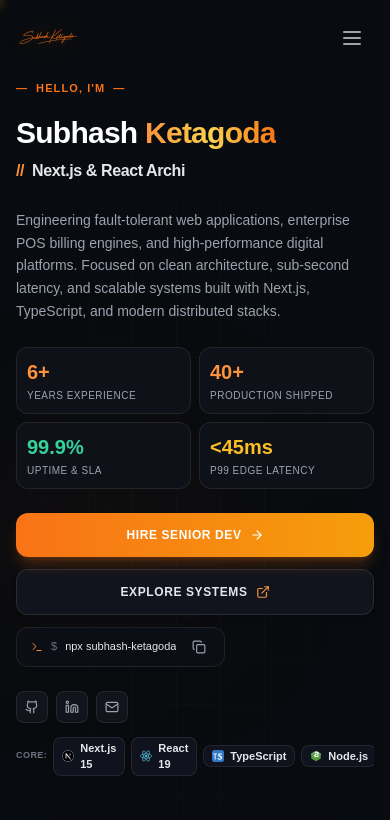
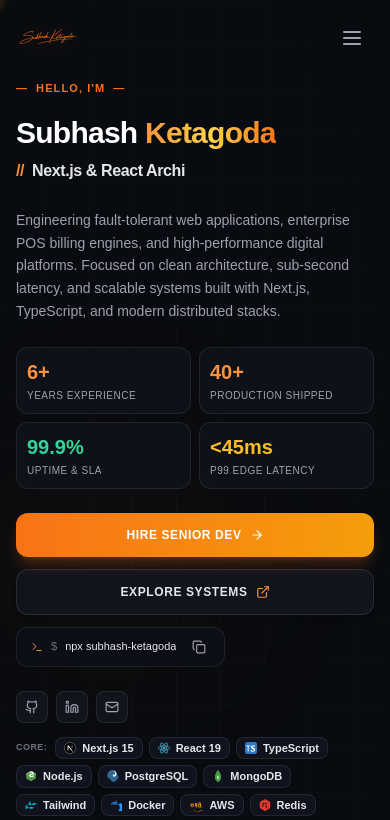
Before and after one commit to Subashketagoda/portfolio-, a Next.js app: page / in a window 390 px wide. Shown: the top 820 px of the page. Built offline with nearby package versions, Linux system fonts and the light colour scheme.

Commit message:
fix(hero): wrap all CORE technology chips on mobile screens

```diff
--- a/src/components/Hero.tsx
+++ b/src/components/Hero.tsx
@@ -282,10 +282,10 @@ export default function Hero() {
               <div className="h-4 w-px bg-white/10 mx-1 hidden sm:block" />
             </div>
 
-            {/* CORE chips: scroll horizontally with full width on mobile, wrap on desktop */}
-            <div className="overflow-x-auto no-scrollbar w-full min-w-0 py-0.5">
-              <div className="flex items-center gap-1.5 text-[11px] font-mono text-gray-400 flex-nowrap sm:flex-wrap">
-                <span className="text-gray-500 uppercase text-[9px] font-bold tracking-wider shrink-0">CORE:</span>
+            {/* CORE chips: wrap neatly on mobile and desktop so all technologies are visible */}
+            <div className="w-full min-w-0 py-0.5">
+              <div className="flex items-center gap-1.5 text-[11px] font-mono text-gray-400 flex-wrap">
+                <span className="text-gray-500 uppercase text-[9px] font-bold tracking-wider shrink-0 mr-0.5">CORE:</span>
 
               {/* Next.js 15 */}
               <div className="flex items-center gap-1.5 px-2 py-0.5 sm:px-2.5 sm:py-1 rounded-lg bg-[#10131d] border border-white/[0.08] hover:border-white/30 hover:shadow-[0_0_12px_rgba(255,255,255,0.15)] transition-all duration-200 cursor-default shadow-sm">
```
